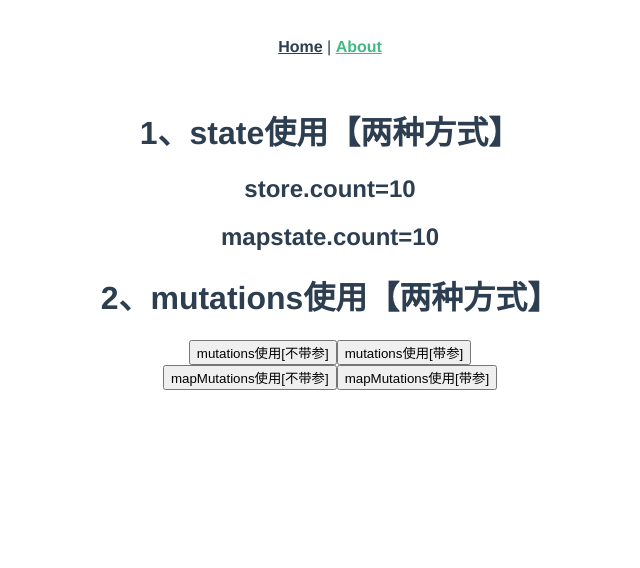
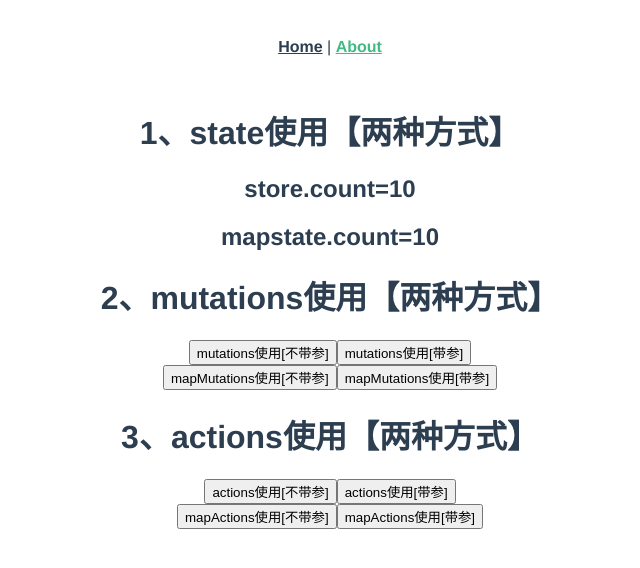
Before and after one commit to MrJiangChuan/vue-demo6, a Vue app: page /#/about in a window 1280 px wide. Shown: the top 568 px of the page, without its empty margins (310-950 px from the left). Built offline with nearby package versions, Linux system fonts and the light colour scheme.

Commit message:
actions使用【两种方式】

```diff
--- a/src/store/index.js
+++ b/src/store/index.js
@@ -18,6 +18,18 @@ export default new Vuex.Store({
     }
   },
   actions: {
+    //不带参
+    asyncAdd(context) {
+      setTimeout(() => {
+        context.commit('add')
+      },2000)
+    },
+    asynAddN(context, payload) {
+      setTimeout(() => {
+        context.commit('addN',payload)
+      },2000)
+    }
+
   },
   modules: {
   }
--- a/src/views/About.vue
+++ b/src/views/About.vue
@@ -8,11 +8,16 @@
     <input type="button" value="mutations使用[带参]" @click="handler2"/><br>
     <input type="button" value="mapMutations使用[不带参]" @click="add"/>
     <input type="button" value="mapMutations使用[带参]" @click="addN(5)"/>
+    <h1>3、actions使用【两种方式】</h1>
+    <input type="button" value="actions使用[不带参]" @click="handler3"/>
+    <input type="button" value="actions使用[带参]" @click="handler4"/><br>
+    <input type="button" value="mapActions使用[不带参]" @click="asyncAdd"/>
+    <input type="button" value="mapActions使用[带参]" @click="asynAddN(40)"/><br>
   </div>
 </template>
 
 <script>
-  import {mapState,mapMutations} from 'vuex'
+  import {mapState,mapMutations,mapActions} from 'vuex'
   export default {
     name: 'About',
     data() {
@@ -30,7 +35,14 @@
       handler2() {
         this.$store.commit('addN',10)
       },
-      ...mapMutations(['add','addN'])
+      ...mapMutations(['add','addN']),
+      handler3() {
+        this.$store.dispatch('asyncAdd')
+      },
+      handler4() {
+        this.$store.dispatch('asynAddN',30)
+      },
+      ...mapActions(['asyncAdd','asynAddN'])
     }
   }
 </script>
```
